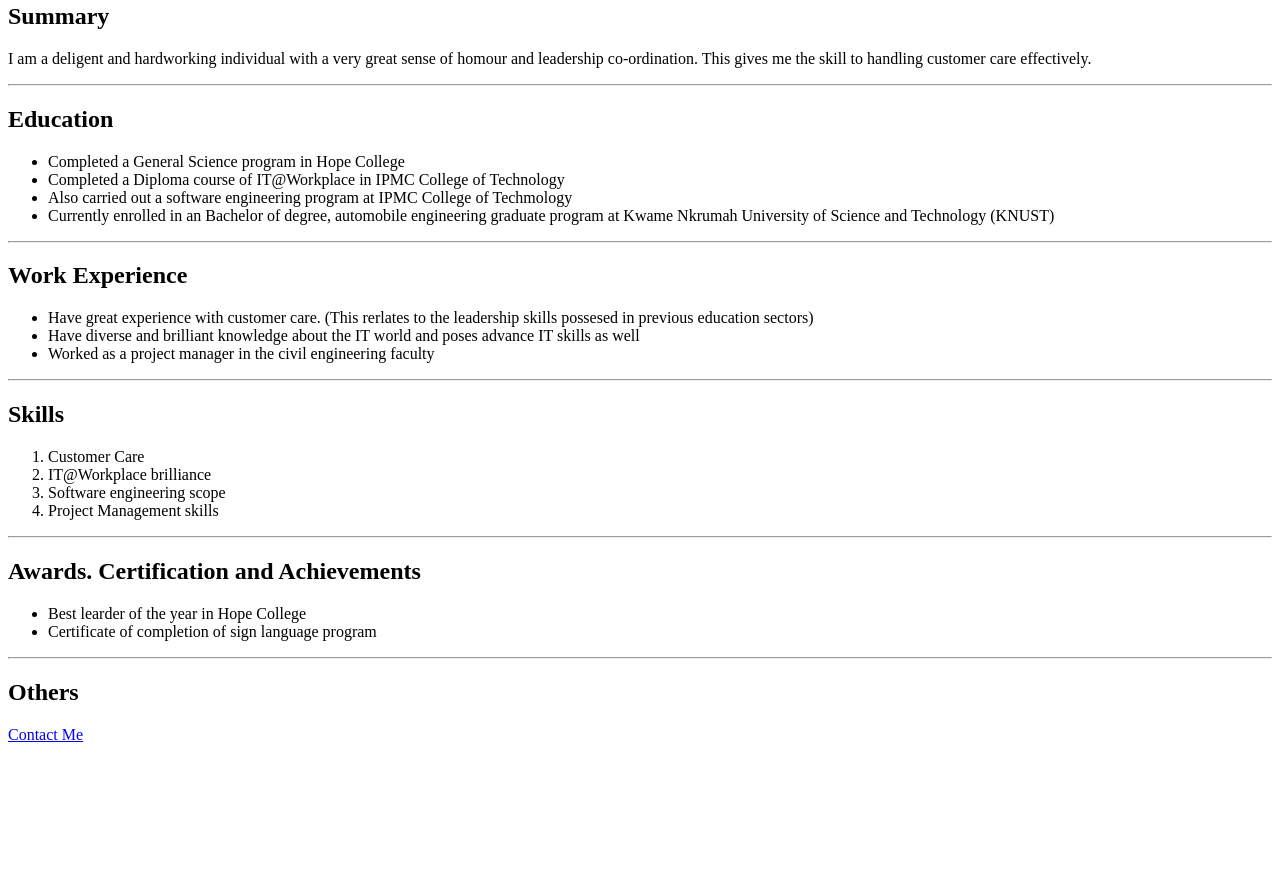
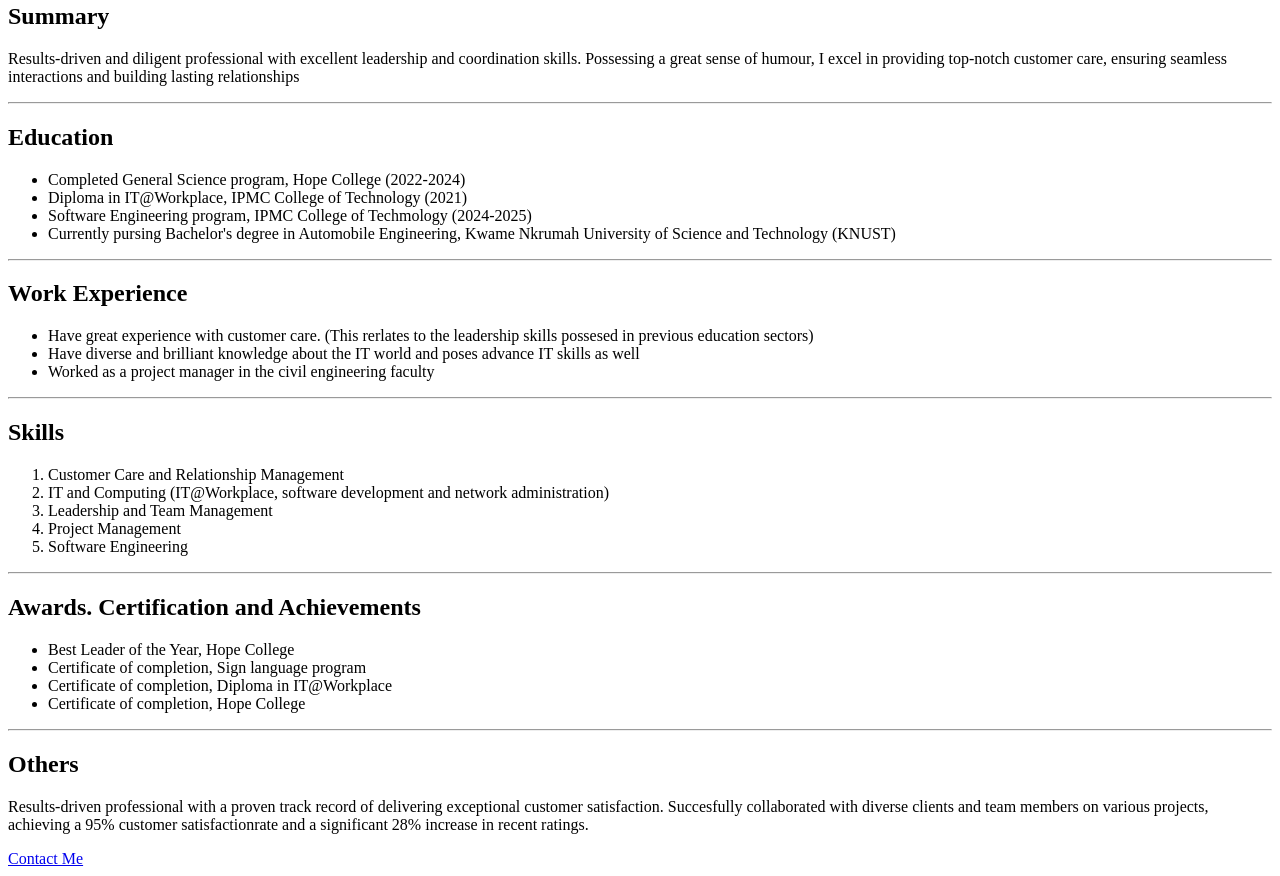
Before and after one commit to Tsedzom/html-portfolio, a plain HTML site: page index.html in a window 1280 px wide. Shown: the part 361-1237 px from the top of the page. Before the commit the page ends 1113 px from the top, so only its background shows below. Drawn offline with Linux system fonts and the light colour scheme.

Commit message:
index.html

```diff
--- a/index.html
+++ b/index.html
@@ -12,15 +12,16 @@
     <img src="./Images/My profile.png" style="width:200px; height: 250px;">
     <hr />
     <h2>Summary</h2>
-    <p>I am a deligent and hardworking individual with a very great sense of homour and leadership co-ordination.
-        This gives me the skill to handling customer care effectively.</p>
+    <p>Results-driven and diligent professional with excellent leadership and coordination skills.
+        Possessing a great sense of humour, I excel in providing
+        top-notch customer care, ensuring seamless interactions and building lasting relationships</p>
     <hr />
     <h2>Education</h2>
     <ul>
-        <li>Completed a General Science program in Hope College</li>
-        <li>Completed a Diploma course of IT@Workplace in IPMC College of Technology</li>
-        <li>Also carried out a software engineering program at IPMC College of Techmology</li>
-        <li>Currently enrolled in an Bachelor of degree, automobile engineering graduate program at Kwame Nkrumah University of Science and Technology (KNUST)</li>
+       <li>Completed General Science program, Hope College (2022-2024)</li>
+        <li>Diploma in IT@Workplace, IPMC College of Technology (2021)</li>
+        <li>Software Engineering program, IPMC College of Techmology (2024-2025)</li>
+        <li>Currently pursing Bachelor's degree in Automobile Engineering, Kwame Nkrumah University of Science and Technology (KNUST)</li>
     </ul>
     <hr />
     <h2>Work Experience</h2>
@@ -32,19 +33,26 @@
     <hr />
     <h2>Skills</h2>
     <ol>
-        <li>Customer Care</li>
-        <li>IT@Workplace brilliance</li>
-        <li>Software engineering scope</li>
-        <li>Project Management skills</li>
+        <li>Customer Care and Relationship Management</li>
+        <li>IT and Computing (IT@Workplace, software development and network administration)</li>
+        <li>Leadership and Team Management</li>
+        <li>Project Management</li>
+        <li>Software Engineering</li>
     </ol>
     <hr />
     <h2>Awards. Certification and Achievements</h2>
     <ul>
-        <li>Best learder of the year in Hope College</li>
-        <li>Certificate of completion of sign language program</li>
+        <li>Best Leader of the Year, Hope College</li>
+        <li>Certificate of completion, Sign language program</li>
+        <li>Certificate of completion, Diploma in IT@Workplace</li>
+        <li>Certificate of completion, Hope College</li>
     </ul>
     <hr />
     <h2>Others</h2>
+    <p>Results-driven professional with a proven track record of delivering exceptional customer satisfaction.
+         Succesfully collaborated with diverse clients and team members on various projects,
+         achieving a 95% customer satisfactionrate and a significant 28% increase in recent ratings.
+    </p>
     <a href="./Public/contact.html">Contact Me</a>
 </body>
 </html>
```
